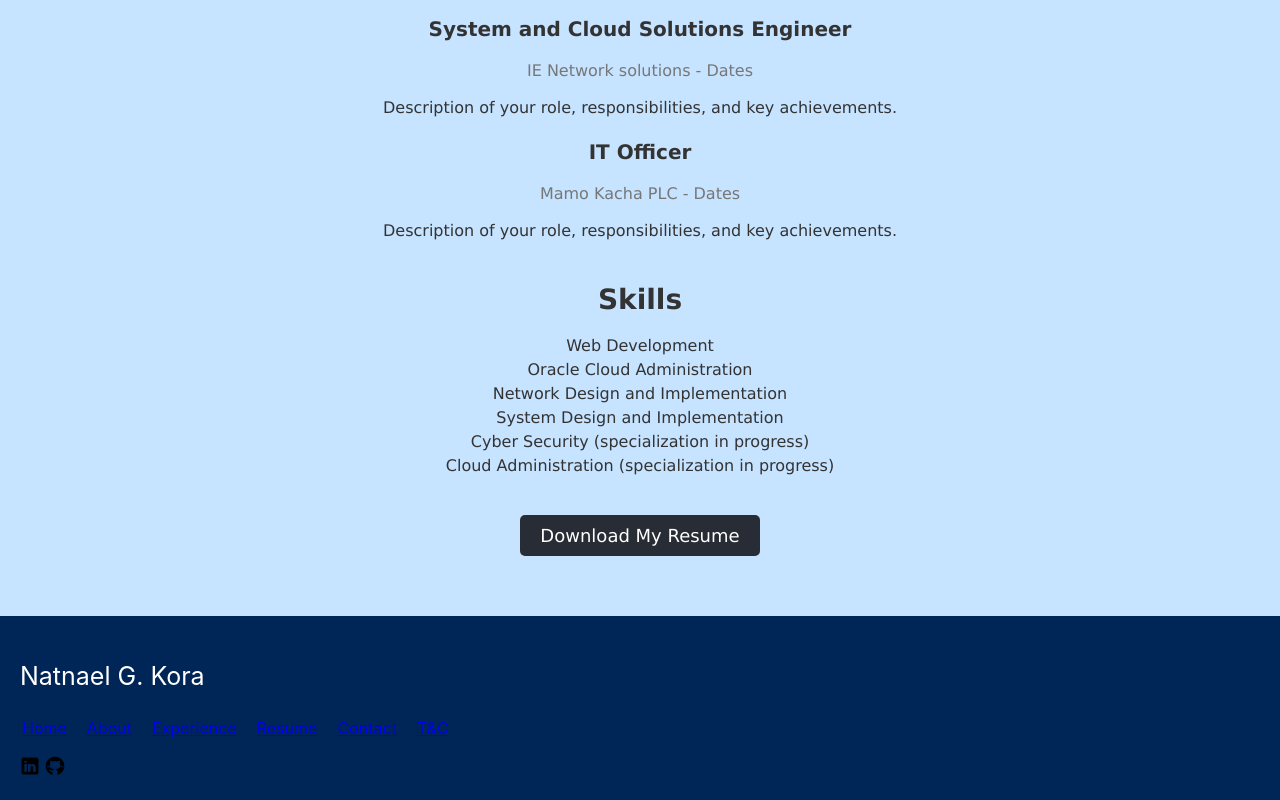
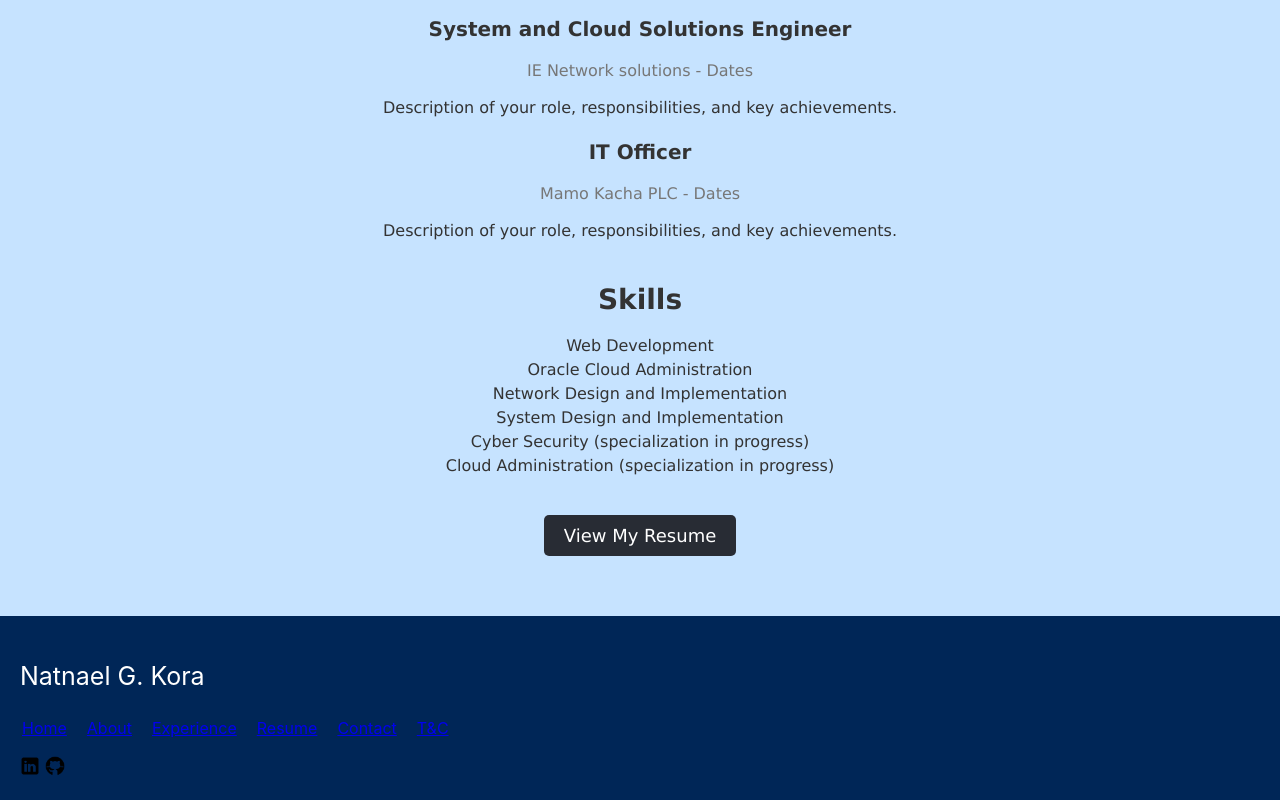
Before and after one commit to natnaelkora/natnael-kora, a React (Create React App) app: page /resume in a window 1280 px wide. Shown: the part 761-1561 px from the top of the page. Built offline with nearby package versions, Linux system fonts and the light colour scheme.

Commit message:
content revision 2

```diff
--- a/src/components/resume.js
+++ b/src/components/resume.js
@@ -57,7 +57,7 @@ const Resume = () => {
 
         {/* Download Resume Button */}
         <a href='https://drive.google.com/file/d/1ite0UzhA5zseShXH_oqXVkFNwl2Z_kpe/view?usp=sharing' style={styles.downloadButton}>
-          Download My Resume
+          View My Resume
         </a>
       </div>
     </section>
```
